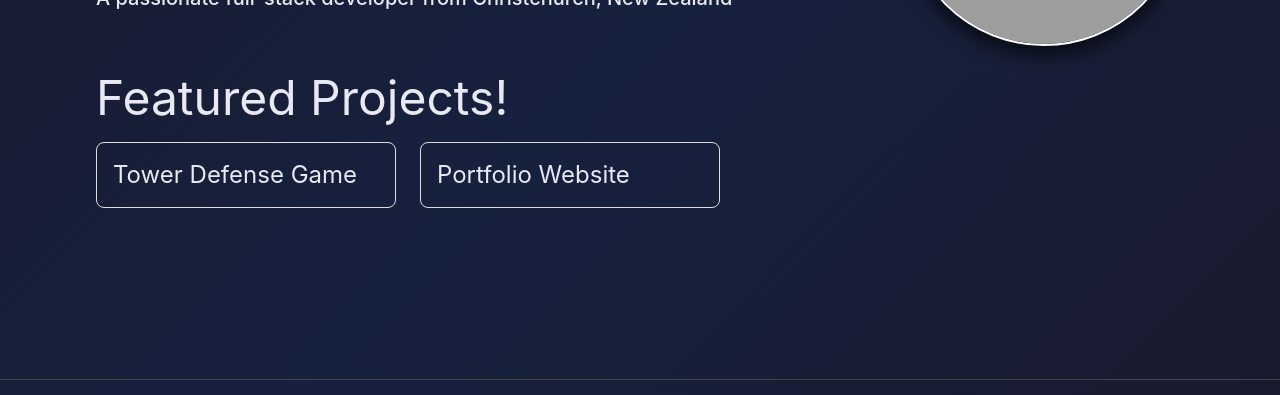
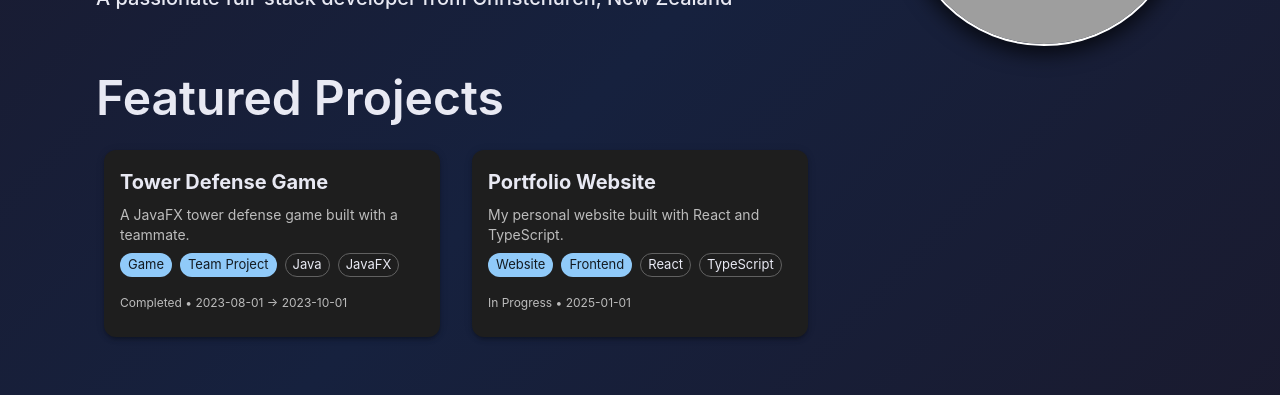
Before and after one commit to harveyrennison/personal-website-frontend, a React (Vite) app in the folder my-app/: page / in a window 1280 px wide. Shown: the part 362-757 px from the top of the page. Built offline with nearby package versions, Linux system fonts and the light colour scheme; grey boxes are pictures that could not be loaded.

Commit message:
added projects being featured. i will store the projects on the frontend instead of backend

```diff
--- a/my-app/src/components/featuredProjects.tsx
+++ b/my-app/src/components/featuredProjects.tsx
@@ -1,18 +1,63 @@
-import { Box, Typography } from '@mui/material';
+import { Card, CardContent, CardMedia, Typography, Chip, Stack, Box } from "@mui/material";
 import { projects } from '../data/projects';
 
 const FeaturedProjects = () => {
     return (
-        <Box sx={{display: "flex", flexDirection: "column", justifyContent: "center", gap: 2 }}>
-            <Typography variant="h3">Featured Projects!</Typography>
-            <Box sx={{ display: 'flex', flexWrap: 'wrap', gap: 3 }}>
-                {projects.map(project => (
-                    <Box key={project.id} sx={{ width: 300, p: 2, border: '1px solid #ddd', borderRadius: 2 }}>
-                        <Typography variant="h5">{project.title}</Typography>
-                    </Box>
-                ))}
-            </Box>
-        </Box>
+        <Box display="grid" gridTemplateColumns="repeat(auto-fill, minmax(320px, 1fr))" gap={4} p={1} mt={2}>
+            {projects.map((project) => (
+            <Card key={project.id} sx={{
+                borderRadius: 3,
+                boxShadow: 3,
+                transition: "transform 0.2s ease, box-shadow 0.2s ease",
+                "&:hover": {
+                transform: "translateY(-6px)",
+                boxShadow: 6,
+                },
+                display: "flex",
+                flexDirection: "column",
+            }}
+            >
+        {project.image && (
+            <CardMedia
+            component="img"
+            height="180"
+            image={project.image}
+            alt={project.title}
+            sx={{ borderTopLeftRadius: 12, borderTopRightRadius: 12 }}
+            />
+        )}
+
+        <CardContent sx={{ flex: 1 }}>
+        <Typography variant="h6" fontWeight="bold" gutterBottom>
+            {project.title}
+        </Typography>
+
+        <Typography variant="body2" color="text.secondary" gutterBottom>
+            {project.shortDescription}
+        </Typography>
+
+        <Stack direction="row" flexWrap="wrap" gap={1} mt={1}>
+            {project.tags?.map((tag) => (
+            <Chip key={tag} label={tag} size="small" color="primary" />
+            ))}
+            {project.codingTags?.map((tag) => (
+            <Chip key={tag} label={tag} size="small" variant="outlined" />
+            ))}
+        </Stack>
+
+        <Typography
+            variant="caption"
+            display="block"
+            color="text.secondary"
+            mt={2}
+        >
+                    {project.status} • {project.startDate}
+                    {project.endDate ? ` → ${project.endDate}` : ""}
+                </Typography>
+            </CardContent>
+        </Card>
+        ))}
+    </Box>
     )
 };
 
--- a/my-app/src/components/home.tsx
+++ b/my-app/src/components/home.tsx
@@ -26,7 +26,8 @@ const Home = () => {
             </Box>
         </Box>
         {/* Display featured projects */}
-        <Box sx={{ display: "flex", justifyContent: "column", alignItems: "center" }}>
+        <Box sx={{ width: "100%" }}>
+            <Typography variant="h3" fontWeight={600}>Featured Projects</Typography>
             <FeaturedProjects />
         </Box>
     </Box> // need to store project info in backend, then display featured projects here
--- a/my-app/src/data/projects.ts
+++ b/my-app/src/data/projects.ts
@@ -1,4 +1,4 @@
-interface Project {
+export interface Project {
     id: string;
     title: string;
     shortDescription: string;
@@ -21,8 +21,6 @@ export const projects: Project[] = [
     title: "Tower Defense Game",
     shortDescription: "A JavaFX tower defense game built with a teammate.",
     description: "Implemented enemy AI, pathfinding, and wave mechanics...",
-    image: "/assets/tower-defense.png",
-    //repoLink: "https://github.com/yourusername/tower-defense",
     tags: ["Game", "Team Project"],
     codingTags: ["Java", "JavaFX"],
     startDate: "2023-08-01",
```
